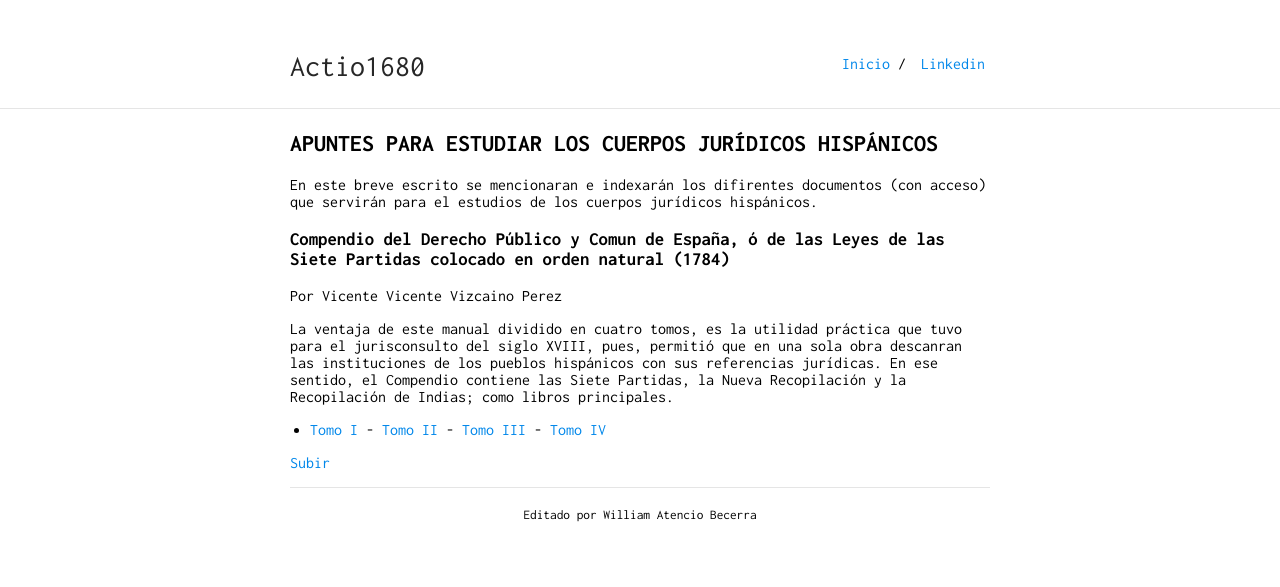
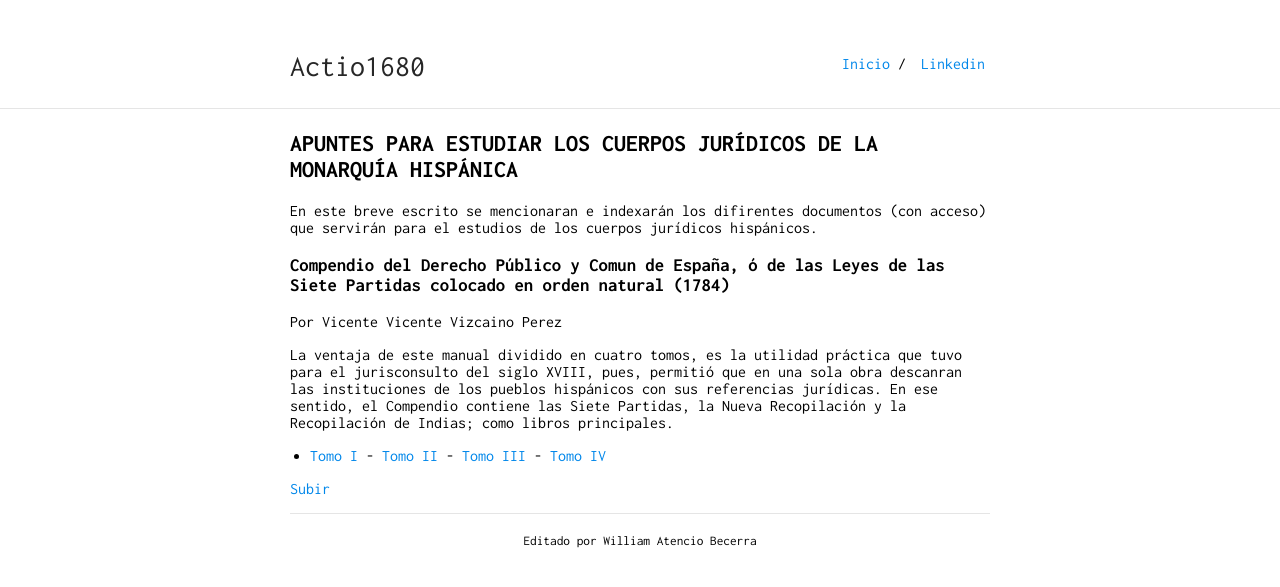
Before and after one commit to actio1680/actio1680.github.io, a Jekyll site: the page built from paginas/escritos/apuntes-derecho-monarquia-hispanica.md, in a window 1280 px wide. Shown: the top 587 px of the page. Built offline with Jekyll 4.4.1, drawn with Linux system fonts in a browser that asks for light colours; our own code applies the rules of GitHub Pages for plain Markdown files.

Commit message:
Update and rename manual-derecho-monarquia-hispanica.md to apuntes-derecho-monarquia-hispanica.md

```diff
--- a/paginas/escritos/manual-derecho-monarquia-hispanica.md
+++ b/paginas/escritos/apuntes-derecho-monarquia-hispanica.md
@@ -1,7 +1,7 @@
 ---
 layout: default
 ---
-## APUNTES PARA ESTUDIAR LOS CUERPOS JURÍDICOS HISPÁNICOS
+## APUNTES PARA ESTUDIAR LOS CUERPOS JURÍDICOS DE LA MONARQUÍA HISPÁNICA
 En este breve escrito se mencionaran e indexarán los difirentes documentos (con acceso) que servirán para el estudios de los cuerpos jurídicos hispánicos.
 
 ### Compendio del Derecho Público y Comun de España, ó de las Leyes de las Siete Partidas colocado en orden natural (1784)
```
